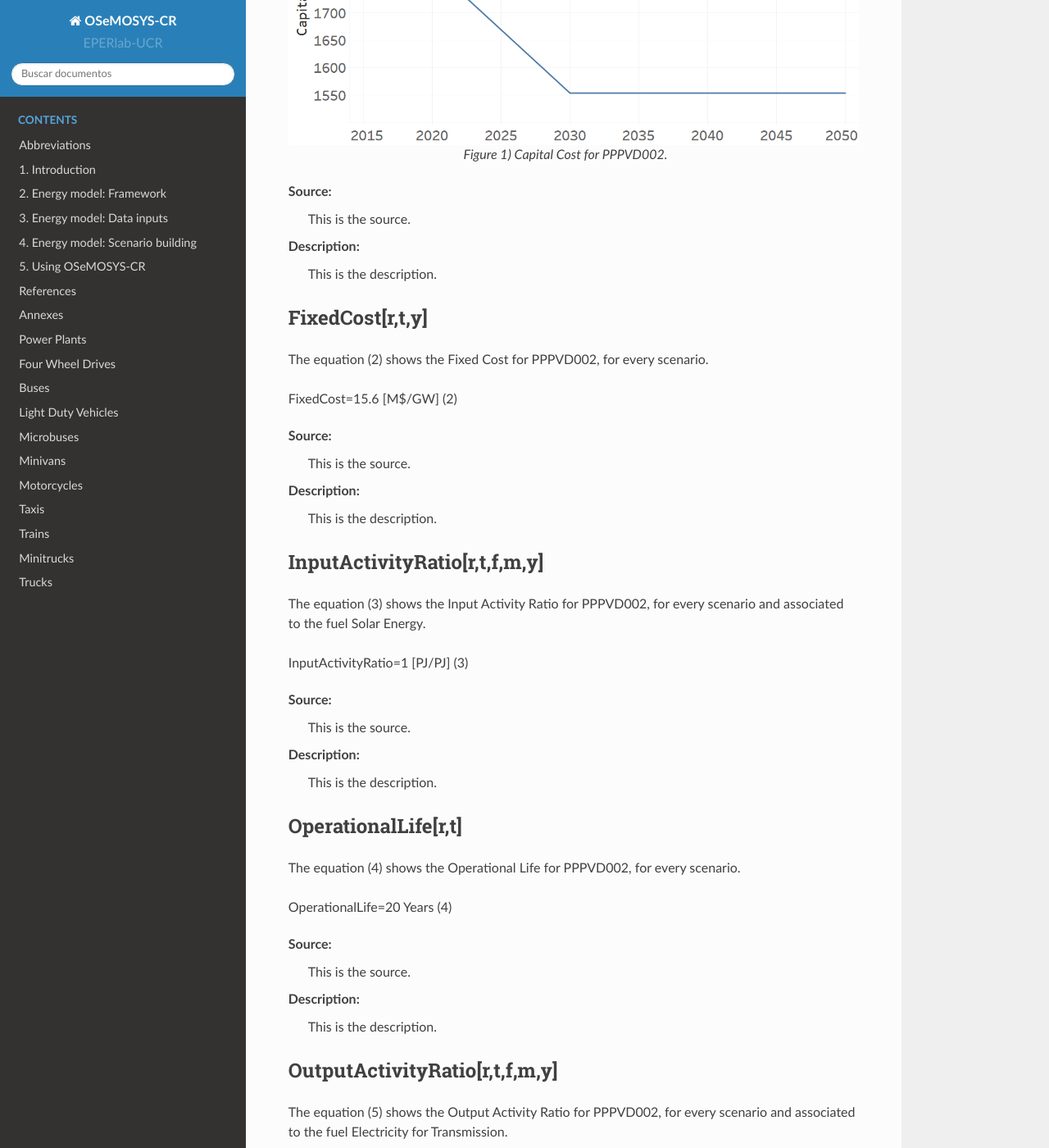
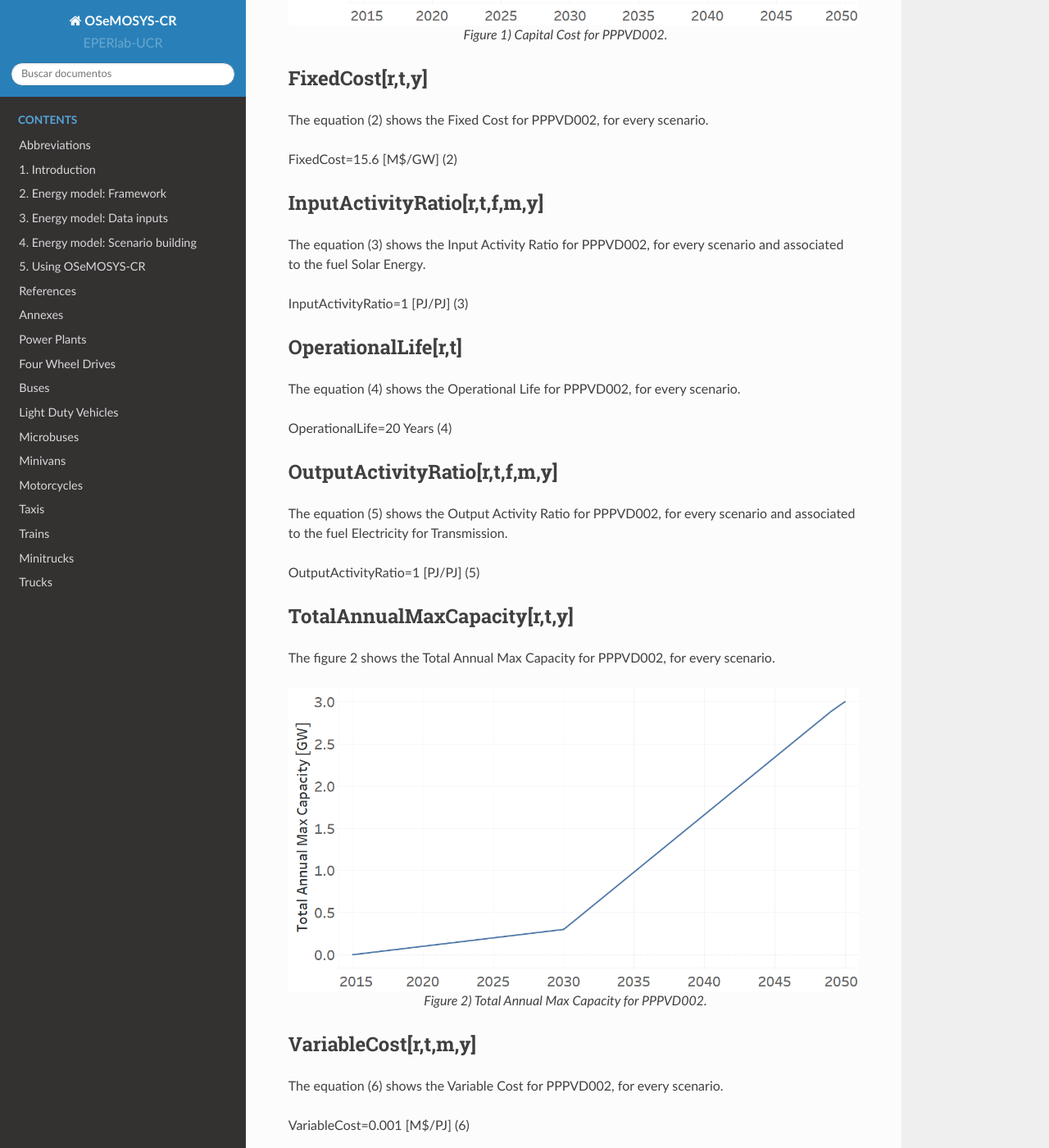
Before and after one commit to EPERLab/OSeMOSYS-CR, a Sphinx documentation site: the page built from docs/fichas/14_PPPVD002.rst, in a window 1280 px wide and 1400 px high, scrolled down 1662 px. Shown: the whole window at 82% size. Built offline with Sphinx 7.4.7 and the Read the Docs theme 2.0.0, drawn with Linux system fonts in a browser that asks for light colours; formulas are drawn with MathJax 3; some of the changed text lies outside the part shown.

Commit message:
Update 14_PPPVD002.rst

```diff
--- a/docs/fichas/14_PPPVD002.rst
+++ b/docs/fichas/14_PPPVD002.rst
@@ -43,11 +43,6 @@ The equation (1) shows the Capacity Factor for PPPVD002, for every scenario and
 
 CapacityFactor=0.227%   (1)
 
-Source:
-   This is the source.
-
-Description:
-   This is the description.
 
 CapitalCost[r,t,y]
 +++++++++
@@ -59,11 +54,7 @@ The figure 1 shows the Capital Cost for PPPVD002, for every scenario.
 
    *Figure 1) Capital Cost for PPPVD002.*
 
-Source:
-   This is the source.
 
-Description:
-   This is the description.
 
 FixedCost[r,t,y]
 +++++++++
@@ -71,11 +62,7 @@ The equation (2) shows the Fixed Cost for PPPVD002, for every scenario.
 
 FixedCost=15.6 [M$/GW]   (2)
 
-Source:
-   This is the source.
 
-Description:
-   This is the description.
 
 InputActivityRatio[r,t,f,m,y]
 +++++++++
@@ -83,11 +70,7 @@ The equation (3) shows the Input Activity Ratio for PPPVD002, for every scenario
 
 InputActivityRatio=1   [PJ/PJ]   (3)
 
-Source:
-   This is the source.
 
-Description:
-   This is the description.
 
 OperationalLife[r,t]
 +++++++++
@@ -95,11 +78,7 @@ The equation (4) shows the Operational Life for PPPVD002, for every scenario.
 
 OperationalLife=20 Years   (4)
 
-Source:
-   This is the source.
 
-Description:
-   This is the description.
 
 OutputActivityRatio[r,t,f,m,y]
 +++++++++
@@ -107,11 +86,7 @@ The equation (5) shows the Output Activity Ratio for PPPVD002, for every scenari
 
 OutputActivityRatio=1 [PJ/PJ]   (5)
 
-Source:
-   This is the source.
 
-Description:
-   This is the description.
 
 TotalAnnualMaxCapacity[r,t,y]
 +++++++++
@@ -123,20 +98,10 @@ The figure 2 shows the Total Annual Max Capacity for PPPVD002, for every scenari
 
    *Figure 2) Total Annual Max Capacity for PPPVD002.*
 
-Source:
-   This is the source.
 
-Description:
-   This is the description.
 
 VariableCost[r,t,m,y]
 +++++++++
 The equation (6) shows the Variable Cost for PPPVD002, for every scenario.
 
 VariableCost=0.001 [M$/PJ]   (6)
-
-Source:
-   This is the source.
-
-Description:
-   This is the description.
```
